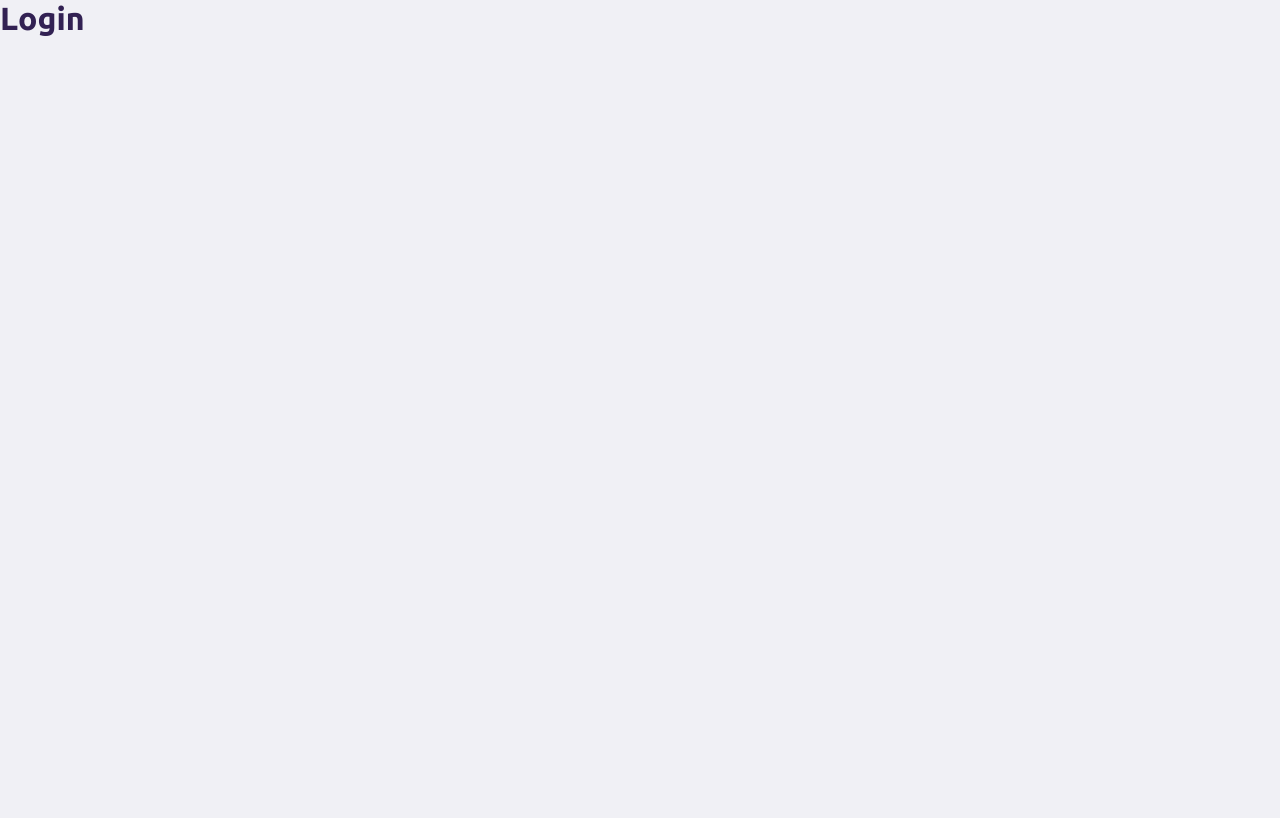
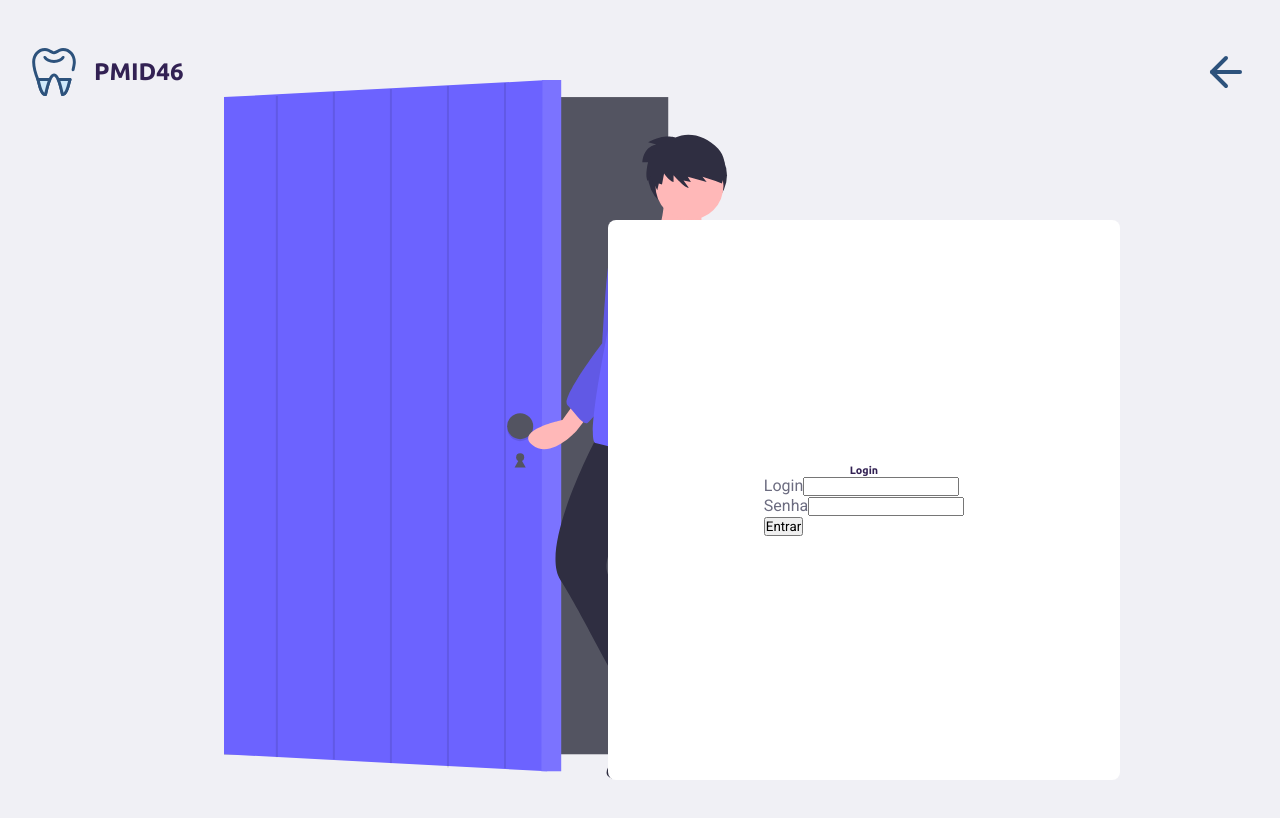
Before and after one commit to douglaschalegre/PMID46, a React (Create React App) app in the folder web/: page /admin/login in a window 1280 px wide. Shown: the top 818 px of the page. Built offline with nearby package versions, Linux system fonts and the light colour scheme; the HTML template or start-up script is replaced by a standard one.

Commit message:
Creating fullhd Login screen

```diff
--- a/web/src/pages/Login/index.tsx
+++ b/web/src/pages/Login/index.tsx
@@ -1,12 +1,51 @@
 import React from 'react';
-//import { Link } from 'react-router-dom';
+import { FiArrowLeft } from 'react-icons/fi'
+import { Link } from 'react-router-dom';
 
 import './styles.css'
+import logo from '../../assets/logo.svg';
 
 
 const LandingPage = () => {
 	return(
-		<h1>Login</h1>
+	<div id="page-login">
+		<div className="content">
+
+			<header>
+				<div className="header">
+					<div>
+						<img src={logo} alt="PMID46" width="48" height="48"/>
+						<h2 className="icons-space">PMID46</h2>
+					</div>
+
+					<div>
+						<Link to="/admin">
+							<FiArrowLeft size={48}/>
+						</Link>
+					</div>
+				</div>
+			</header>
+
+			<main>
+				<div className="backgroud">
+					<div className="container-login-form">
+						<h6>Login</h6>
+						<form>
+							<div>
+								<label>Login</label>
+								<input/>
+							</div>
+							<div>
+								<label>Senha</label>
+								<input/>
+							</div>
+							<button>Entrar</button>
+						</form>
+					</div>
+				</div>
+			</main>
+		</div>
+	</div>
 	)
 }
 
--- a/web/src/pages/Login/styles.css
+++ b/web/src/pages/Login/styles.css
@@ -0,0 +1,95 @@
+#page-login {
+  height: 100vh;
+  background: url('../../assets/login-backgroud.svg') no-repeat 28vh 80%;
+
+}
+
+#page-login .content{
+  width: 100%;
+  height: 100%;
+  max-width: 1400px;
+  margin: 0 auto;
+  padding: 0 30px;
+
+  display: flex;
+  flex-direction: column;
+}
+
+#page-login .content header{
+  margin-top: 48px;
+}
+
+#page-login .content .header{
+  display: flex;
+  justify-content: space-between;
+}
+
+#page-login .content .header div{
+  display: flex;
+  align-items: center;
+}
+
+#page-login .content .header .icons-space{
+  margin-left: 1rem;
+}
+
+#page-login .content .header div a{
+  color: var(--primary-color);
+  display: flex;
+  align-items: center;
+  text-decoration: none;
+  font-size: 24px;
+}
+
+#page-login .content main .backgroud{
+  height: 100vh;
+}
+
+#page-login .content main div .container-login-form{
+  height: 70vh;
+  width: 40vw;
+  display: flex;
+  margin-top: 124px;
+  margin-right: 160px;
+  margin-bottom: 120px;
+  position: absolute;
+  right: 0;
+  background-color: #ffffff;
+  border-radius: 8px;
+  justify-content: center;
+  align-items: center;
+  flex-direction: column;
+}
+
+
+@media(max-height: 700px ) {
+
+}
+
+@media(max-width: 900px) {
+  #page-login {
+    height: 100vh;
+  }
+
+  #page-login .content {
+    align-items: center;
+    text-align: center;
+  }
+
+  #page-login .content header {
+    margin: 48px auto 0;
+  }
+
+  #page-login .content main {
+    align-items: center;
+    margin-top: 7rem;
+  }
+
+  #page-login .content main h1 {
+    font-size: 42px;
+  }
+
+  #page-login .content main p {
+    font-size: 24px;
+  }
+}
```
Also changed, not shown: web/src/assets/login-backgroud.svg (renamed from web/src/assets/undraw_Login_v483.svg).
